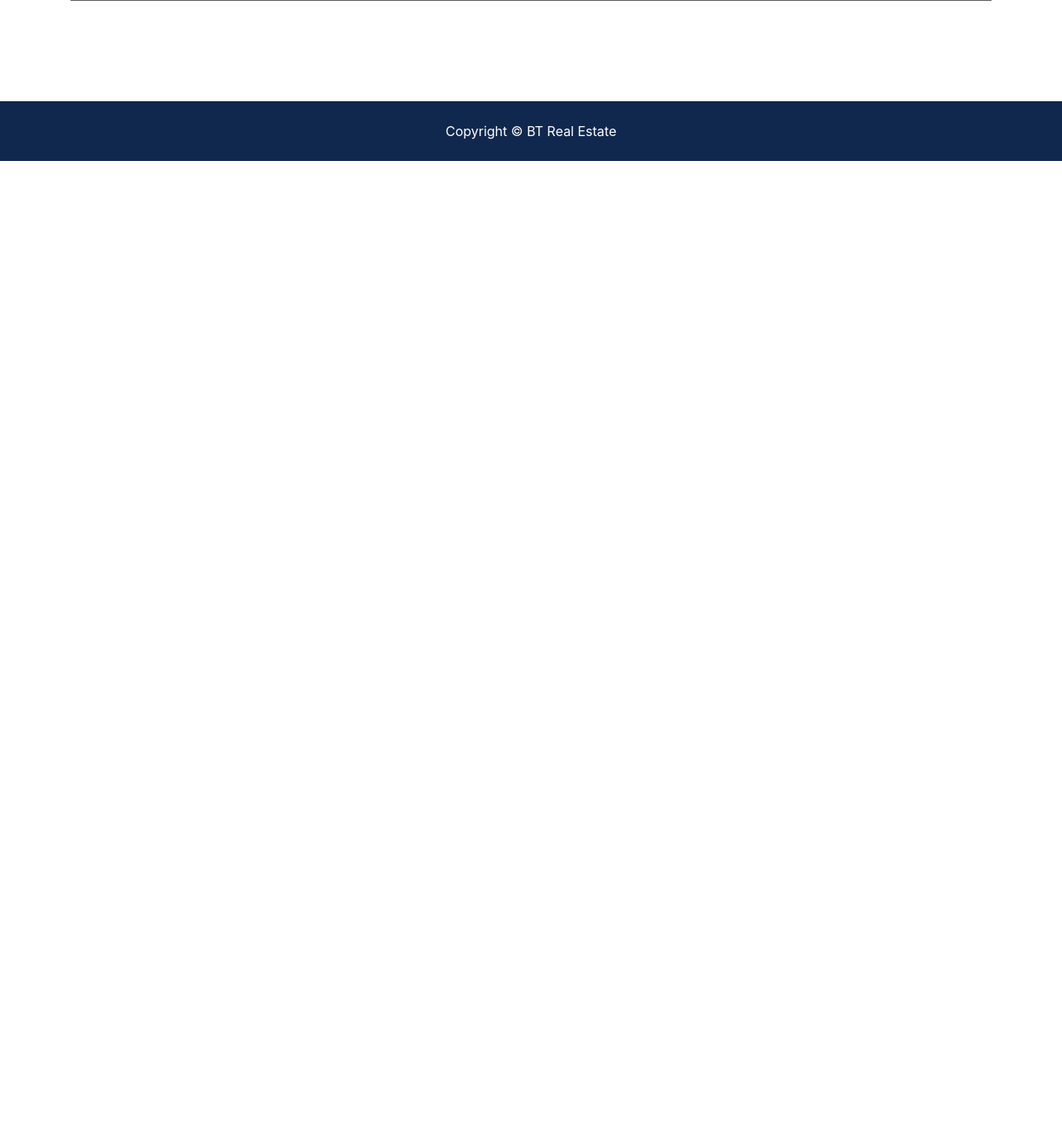
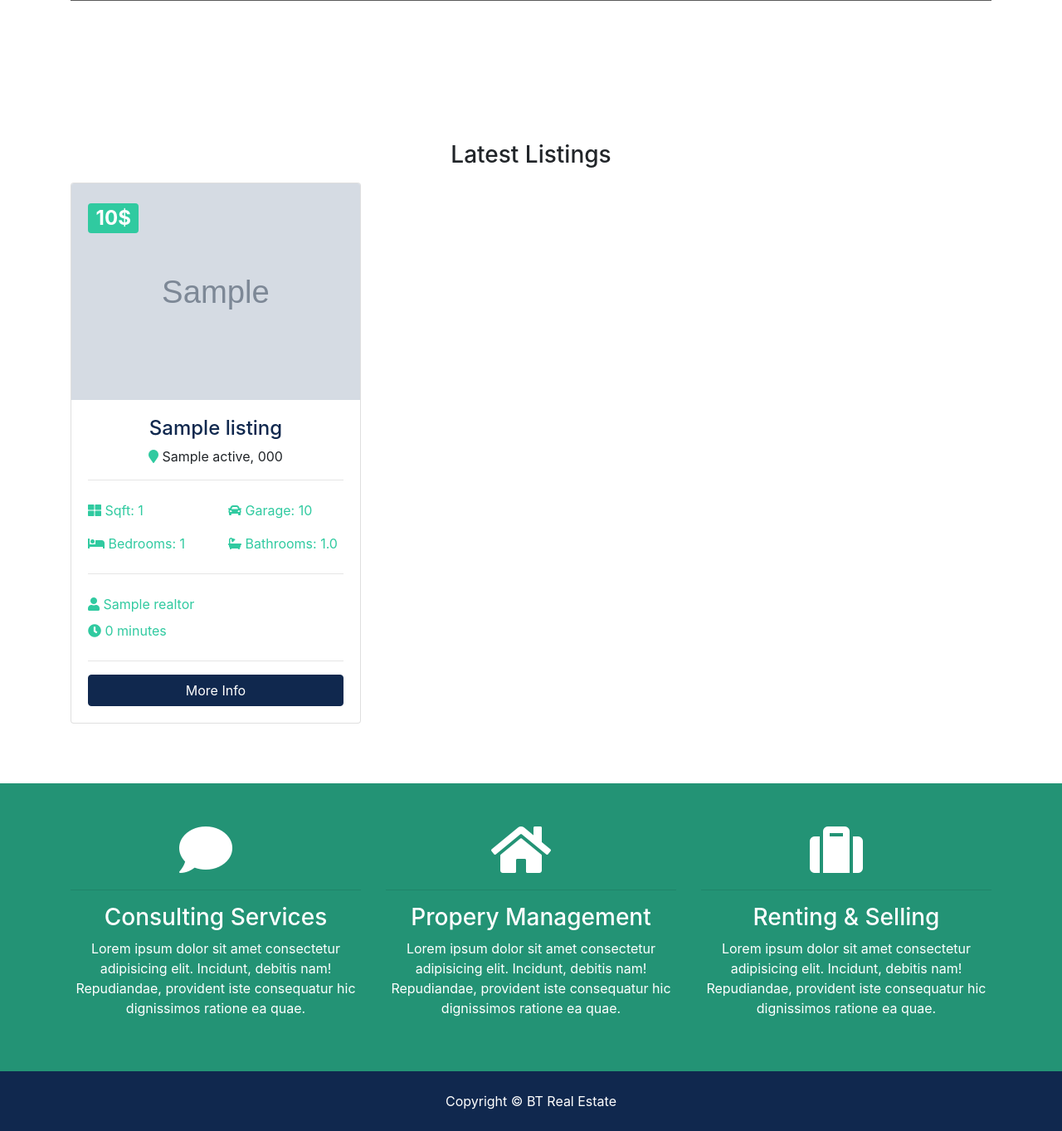
Before and after one commit to Blagoj5/btre_project, a Django app: page / in a window 1280 px wide. Shown: the part 656-2019 px from the top of the page at 83% size. Before the commit the page ends 850 px from the top, so only its background shows below. Run offline with Django 3.2, Linux system fonts and the light colour scheme; tables that the repository leaves empty hold one stand-in row (values such as "Sample post"); grey boxes marked "Sample" are stand-in pictures; some libraries are stand-ins or nearby versions.

Commit message:
adding dynamic content on Home & About page

```diff
--- a/listings/views.py
+++ b/listings/views.py
@@ -5,7 +5,7 @@ from .models import Listing
 def index(request):
     listings = Listing.objects.order_by('-list_date').filter(is_published=True)
 
-    paginator = Paginator (listings, 2)
+    paginator = Paginator (listings, 6)
     page = request.GET.get('page')
     paged_listings = paginator.get_page(page)
 
--- a/pages/views.py
+++ b/pages/views.py
@@ -1,8 +1,25 @@
 from django.shortcuts import render
 from django.http import HttpResponse
+from listings.models import Listing
+from realtors.models import Realtor
 
 def index(request):
-    return render(request, 'pages/index.html')
+    listings = Listing.objects.order_by('-list_date').filter(is_published=True)[:3]
+
+    context = {
+        'listings' : listings
+    }
+
+
+    return render(request, 'pages/index.html', context)
 
 def about(request):
-    return render(request, 'pages/about.html')
+    realtors = Realtor.objects.order_by('-hire_date')
+    realtor_mvp = Realtor.objects.all().filter(is_mvp=True)
+
+    context = {
+        'realtors' : realtors,
+        'realtor_mvp' : realtor_mvp
+    }
+
+    return render(request, 'pages/about.html', context)
--- a/realtors/models.py
+++ b/realtors/models.py
@@ -8,7 +8,7 @@ class Realtor(models.Model):
     description = models.TextField(blank=True)
     email = models.CharField(max_length=20)
     phone = models.CharField(max_length=50)
-    is_mvp =models.BooleanField(default=False)
+    is_mvp = models.BooleanField(default=False)
     hire_date = models.DateField(default=datetime.now, blank=True)
     def __str__(self):
         return self.name
--- a/templates/pages/index.html
+++ b/templates/pages/index.html
@@ -1,4 +1,5 @@
 {% extends 'base.html' %}
+{% load humanize %}
 
 {% block content %}
 <!-- Showcase -->
@@ -123,4 +124,91 @@
         </div>
       </div>
     </div>
-  </section>{% endblock %}
+  </section>
+
+  <!-- Listings -->
+  <section id="listings" class="py-5">
+    <div class="container">
+      <h3 class="text-center mb-3">Latest Listings</h3>
+      <div class="row">
+        <!-- Listing 1 -->
+        {% if listings %}
+        {% for listing in listings %}
+        <div class="col-md-6 col-lg-4 mb-4">
+          <div class="card listing-preview">
+            <img class="card-img-top" src="{{listing.photo_main.url}}" alt="">
+            <div class="card-img-overlay">
+              <h2>
+                <span class="badge badge-secondary text-white">{{ listing.price|intcomma  }}$</span>
+              </h2>
+            </div>
+            <div class="card-body">
+              <div class="listing-heading text-center">
+                <h4 class="text-primary">{{ listing.title }}</h4>
+                <p>
+                  <i class="fas fa-map-marker text-secondary"></i> {{ listing.city }} {{ listing.state }},
+                  {{ listing.zipcode }}</p>
+              </div>
+              <hr>
+              <div class="row py-2 text-secondary">
+                <div class="col-6">
+                  <i class="fas fa-th-large"></i> Sqft: {{ listing.sqft }}</div>
+                <div class="col-6">
+                  <i class="fas fa-car"></i> Garage: {{ listing.garage }}</div>
+              </div>
+              <div class="row py-2 text-secondary">
+                <div class="col-6">
+                  <i class="fas fa-bed"></i> Bedrooms: {{ listing.bedrooms }}</div>
+                <div class="col-6">
+                  <i class="fas fa-bath"></i> Bathrooms: {{ listing.bathrooms }}</div>
+              </div>
+              <hr>
+              <div class="row py-2 text-secondary">
+                <div class="col-6">
+                  <i class="fas fa-user"></i> {{ listing.realtor }} </div>
+              </div>
+              <div class="row text-secondary pb-2">
+                <div class="col-6">
+                  <i class="fas fa-clock"></i> {{ listing.list_date|timesince }} </div>
+              </div>
+              <hr>
+              <a href="{% url 'listing' listing.id %}" class="btn btn-primary btn-block">More Info</a>
+            </div>
+          </div>
+        </div>
+        {% endfor %}
+        {% else %}
+          <p class="col-md-12">No Listing Available!</p>
+        {% endif %}
+      </div>
+    </div>
+  </section>
+
+  <section id="services" class="py-5 bg-secondary text-white">
+    <div class="container">
+      <div class="row text-center">
+        <div class="col-md-4">
+          <i class="fas fa-comment fa-4x mr-4"></i>
+          <hr>
+          <h3>Consulting Services</h3>
+          <p>Lorem ipsum dolor sit amet consectetur adipisicing elit. Incidunt, debitis nam! Repudiandae, provident iste consequatur
+            hic dignissimos ratione ea quae.</p>
+        </div>
+        <div class="col-md-4">
+          <i class="fas fa-home fa-4x mr-4"></i>
+          <hr>
+          <h3>Propery Management</h3>
+          <p>Lorem ipsum dolor sit amet consectetur adipisicing elit. Incidunt, debitis nam! Repudiandae, provident iste consequatur
+            hic dignissimos ratione ea quae.</p>
+        </div>
+        <div class="col-md-4">
+          <i class="fas fa-suitcase fa-4x mr-4"></i>
+          <hr>
+          <h3>Renting & Selling</h3>
+          <p>Lorem ipsum dolor sit amet consectetur adipisicing elit. Incidunt, debitis nam! Repudiandae, provident iste consequatur
+            hic dignissimos ratione ea quae.</p>
+        </div>
+      </div>
+    </div>
+  </section>
+{% endblock %}
```
Also changed, not shown: templates/pages/about.html (+17 -28 lines).
